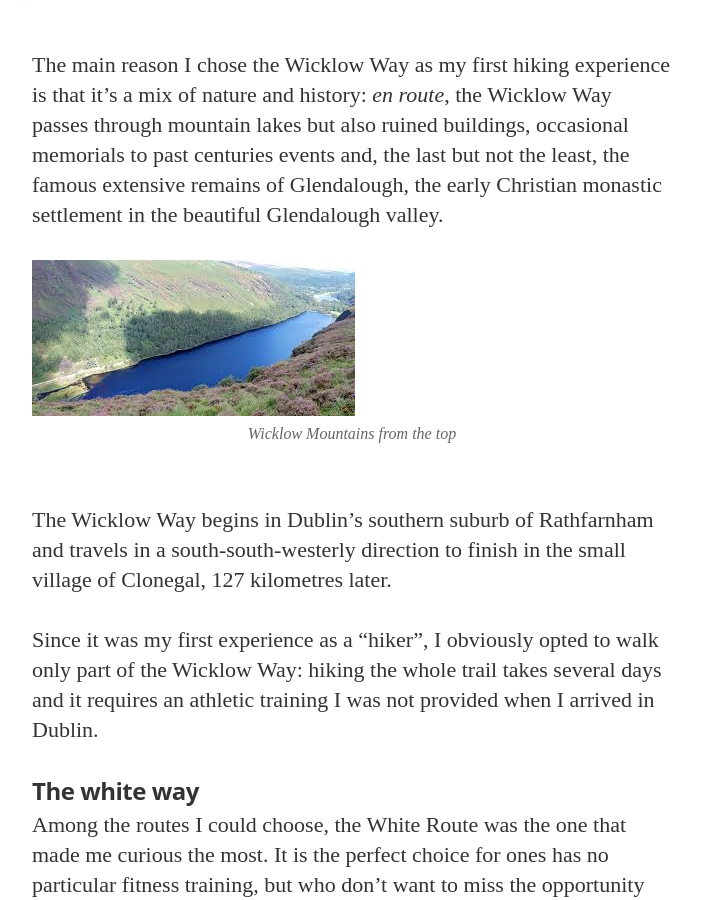
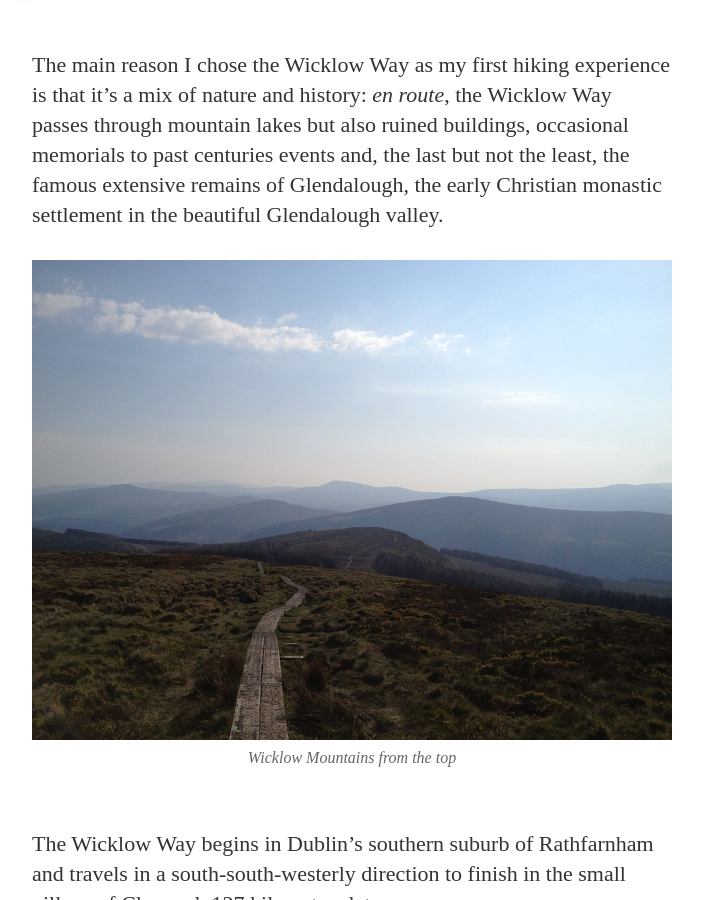
Before and after one commit to enicasoldo/allthesmalltrips.life, a Jekyll site: the page built from _posts/2017-11-16-hiking-wicklow-mountains.md, in a window 1280 px wide and 900 px high, scrolled down 3357 px. Shown: the whole window, without its empty margins (288-991 px from the left). Built offline with Jekyll 4.4.1, drawn with Linux system fonts in a browser that asks for light colours; nearby versions of some CDN libraries; some web fonts are replaced.

Commit message:
penultimo

```diff
--- a/_posts/2017-11-16-hiking-wicklow-mountains.md
+++ b/_posts/2017-11-16-hiking-wicklow-mountains.md
@@ -34,7 +34,7 @@
 
 The main reason I chose the Wicklow Way as my first hiking experience is that it's a mix of nature and history: _en route_, the Wicklow Way passes through mountain lakes but also ruined buildings, occasional memorials to past centuries events and, the last but not the least, the famous extensive remains of Glendalough, the early Christian monastic settlement in the beautiful Glendalough valley.
 
-![Wicklow Mountains from the top](/assets/images/lake-wicklow.jpg)
+![Wicklow Mountains from the top](/assets/images/wicklow.jpg)
 
 
 The Wicklow Way begins in Dublin's southern suburb of Rathfarnham and travels in a south-south-westerly direction to finish in the small village of Clonegal, 127 kilometres later.
@@ -56,7 +56,7 @@
 
 After we having parked our car at the start point, my real adventure began... in the most disastrous way ever! The first metres of the white route are the worst: all uphill while i was walking close to amazing falls and nice animals I couldn't enjoy because I was too busy keeping myself alive!
 
-![The Upper Lake](/assets/images/lake-upper.jpg)
+![The Upper Lake](/assets/images/upper-lake-mountains.jpg)
 
 
 Although scared by this bad starting, our path got well with some long flat trails or someone shorter to climb. Now I could finally enjoy the landscape: The Upper Lake from above is something amazing, it seems to me a huge volcano filled with water: like a postcard!
```
Also changed, not shown: assets/images/upper-lake-mountains.jpg (added), assets/images/wicklow.jpg (added).
